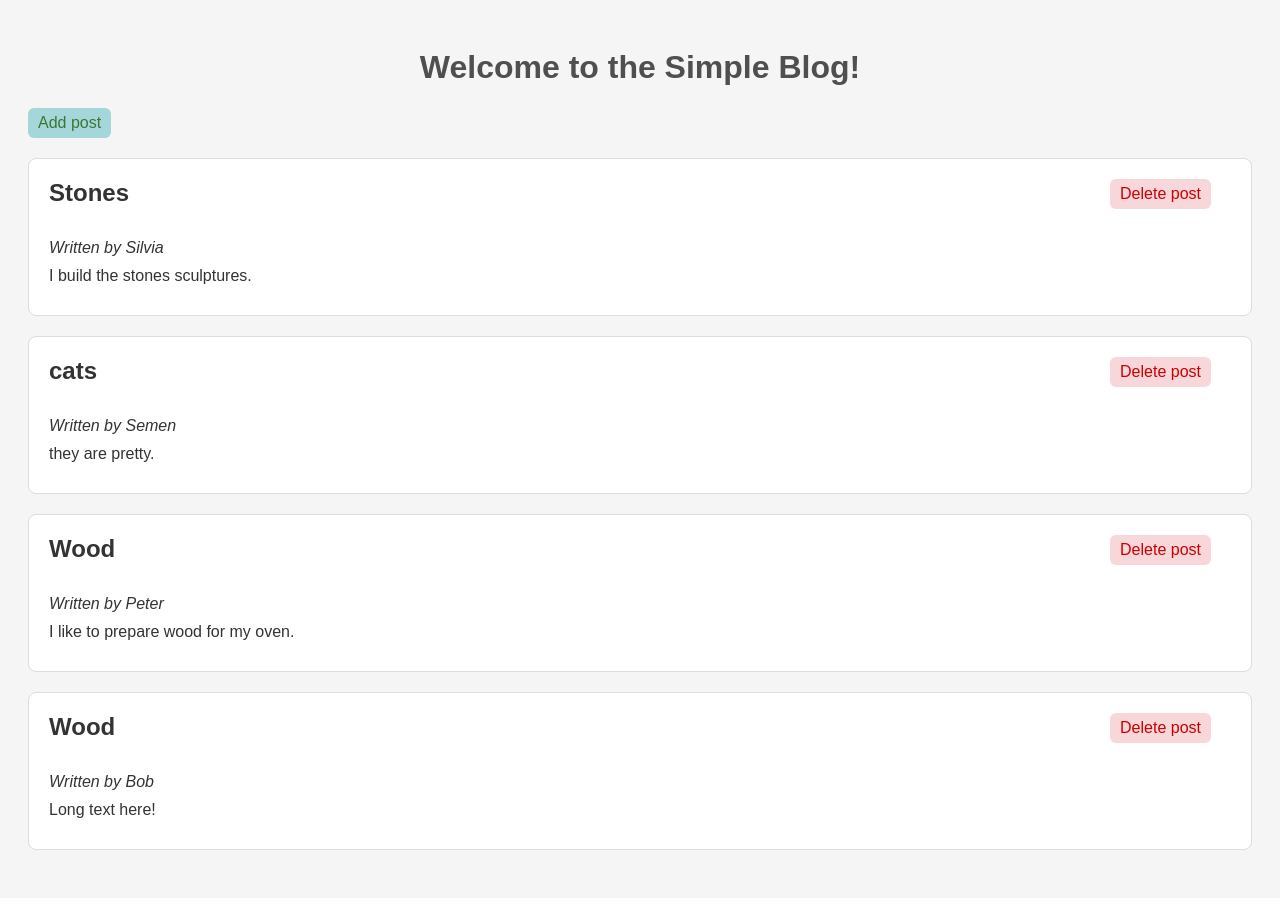
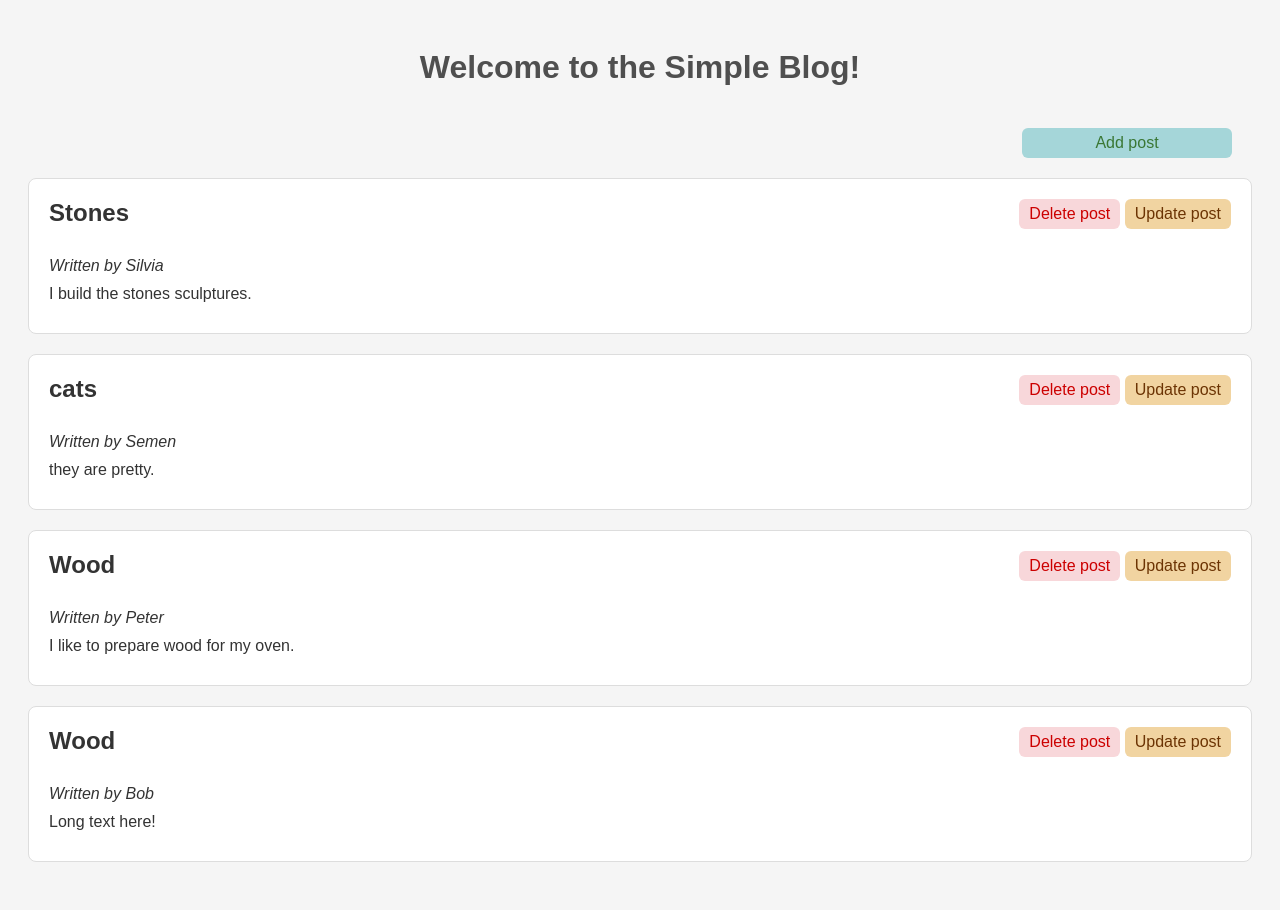
Before and after one commit to AnaKies/Masterblog, a Flask app: page / in a window 1280 px wide. Before the commit the page ends 850 px from the top, so only its background shows below. Run offline with Flask 3, Linux system fonts and the light colour scheme.

Commit message:
Add button Update to each post. Change layout for the button Add.

```diff
--- a/static/style.css
+++ b/static/style.css
@@ -21,13 +21,9 @@ textarea, input {
 a, .button_ok {
     font-size: 16px;
     display: inline-block;
-    margin-bottom: 20px;
-    margin-right: 20px;
     text-decoration: none;
     padding: 6px 10px;
     border-radius: 6px;
-    color: #3A7734;
-    background-color: #A5D6D9;
 }
 
 .button_ok {
@@ -37,9 +33,27 @@ a, .button_ok {
     text-align: center;
 }
 
-.post_header a {
+.button_add {
+    color: #3A7734;
+    background-color: #A5D6D9;
+    min-width: 190px;
+    text-align: center;
+}
+/* alignment of the button is possible only inside a container */
+.add_button_container {
+    display: flex;
+    justify-content: flex-end;
+    padding: 20px;
+}
+
+.button_delete {
     color: #C00;
     background-color: #F8D7DA;
+}
+
+.button_update {
+    color: #6c3404;
+    background-color: rgba(216, 140, 2, 0.37);
 }
 
 .post {
--- a/templates/index.html
+++ b/templates/index.html
@@ -8,12 +8,17 @@
 </head>
 <body>
     <h1>Welcome to the Simple Blog!</h1>
-    <a href="{{ url_for('add') }}">Add post</a>
+    <div class="add_button_container">
+        <a class="button_add" href="{{ url_for('add') }}">Add post</a>
+    </div>
     {% for blog_post in posts %}
     <div class="post">
         <div class="post_header">
             <h2>{{ blog_post["title"] }}</h2>
-            <a href="{{ url_for('delete', post_id=blog_post['id']) }}">Delete post</a>
+            <div>
+                <a class="button_delete" href="{{ url_for('delete', post_id=blog_post['id']) }}">Delete post</a>
+                <a  class="button_update" href="{{ url_for('delete', post_id=blog_post['id']) }}">Update post</a>
+            </div>
         </div>
         <p><em>Written by {{ blog_post["author"] }}</em></p>
         <p>{{ blog_post["content"] }}</p>
```
